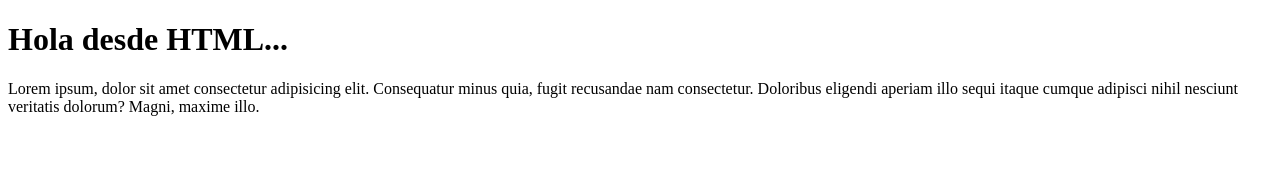
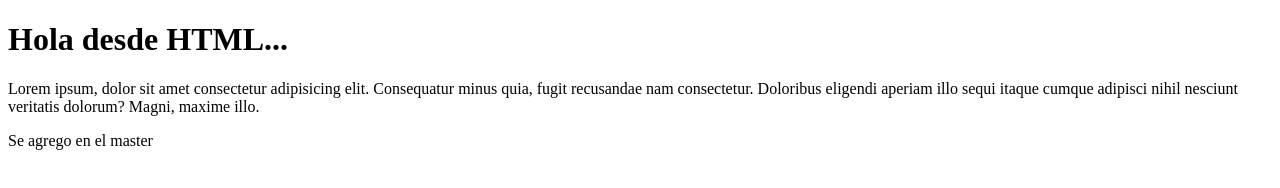
Before and after one commit to Gon-Net/prueba, a plain HTML site: page index.html in a window 1280 px wide. Drawn offline with Linux system fonts and the light colour scheme.

Commit message:
Se agrego p en el master

```diff
--- a/index.html
+++ b/index.html
@@ -9,5 +9,6 @@
     <body>
         <H1>Hola desde HTML...</H1>
         <p>Lorem ipsum, dolor sit amet consectetur adipisicing elit. Consequatur minus quia, fugit recusandae nam consectetur. Doloribus eligendi aperiam illo sequi itaque cumque adipisci nihil nesciunt veritatis dolorum? Magni, maxime illo.</p>
+        <p>Se agrego en el master</p>
     </body>
 </html>
```
